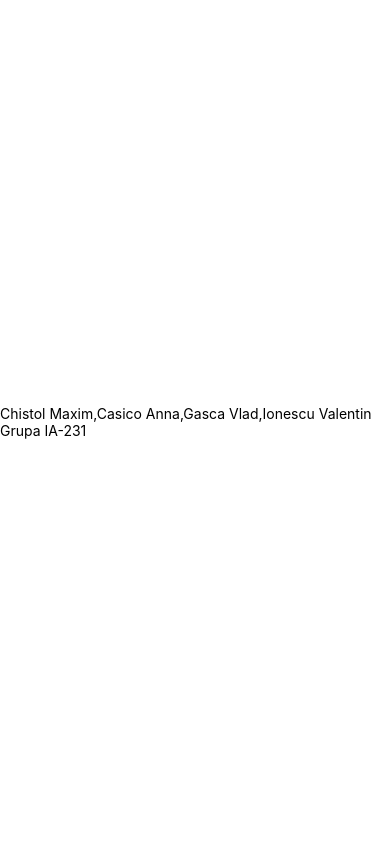
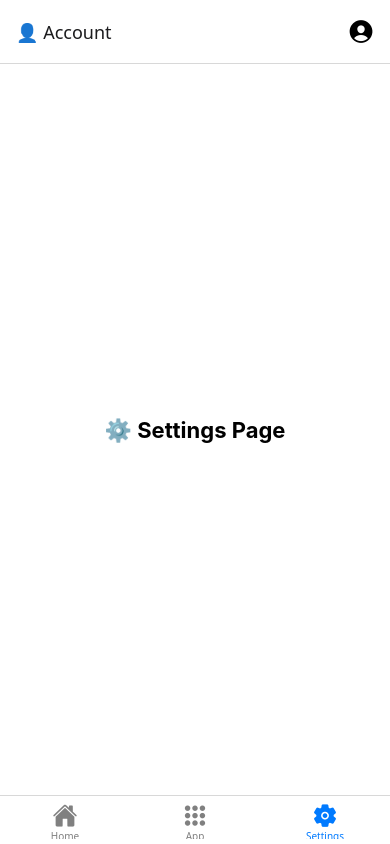
Before and after one commit to MSma1l/Mobile-plication1, a React Native app in the folder Outfitly/: screen /Settings in a window 390 px wide. Built offline with nearby package versions, Linux system fonts and the light colour scheme.

Commit message:
Structura corecta a proiectului si Initializarea proiectului

```diff
--- a/Outfitly/App.tsx
+++ b/Outfitly/App.tsx
@@ -1,20 +1,56 @@
+import React from 'react';
 import { StatusBar } from 'expo-status-bar';
-import { StyleSheet, Text, View } from 'react-native';
+import { NavigationContainer } from '@react-navigation/native';
+import { createBottomTabNavigator } from '@react-navigation/bottom-tabs';
+import { createStackNavigator } from '@react-navigation/stack';
+import { Ionicons } from '@expo/vector-icons';
+
+// Import screens și componente
+import HomeScreen from './SreenPage/HomeScreen';
+import AppScreen from './SreenPage/AppScreen';
+import SettingsScreen from './SreenPage/SettingsScreen';
+import HeaderRight from './components/HeaderRight';
+
+const Tab = createBottomTabNavigator();
+const Stack = createStackNavigator();
+
+function Tabs() {
+  return (
+    <Tab.Navigator
+      screenOptions={({ route }) => ({
+        headerShown: false,
+        tabBarIcon: ({ color, size }) => {
+          let iconName;
+          if (route.name === 'Home') iconName = 'home';
+          else if (route.name === 'App') iconName = 'apps';
+          else if (route.name === 'Settings') iconName = 'settings';
+          return <Ionicons name={iconName} size={size} color={color} />;
+        },
+        tabBarActiveTintColor: '#007AFF',
+        tabBarInactiveTintColor: 'gray',
+      })}
+    >
+      <Tab.Screen name="Home" component={HomeScreen} />
+      <Tab.Screen name="App" component={AppScreen} />
+      <Tab.Screen name="Settings" component={SettingsScreen} />
+    </Tab.Navigator>
+  );
+}
 
 export default function App() {
   return (
-    <View style={styles.container}>
-      <Text>Chistol Maxim,Casico Anna,Gasca Vlad,Ionescu Valentin Grupa IA-231</Text>
+    <NavigationContainer>
+      <Stack.Navigator>
+        <Stack.Screen
+          name="Main"
+          component={Tabs}
+          options={{
+            headerTitle: '👤 Account',
+            headerRight: () => <HeaderRight />,
+          }}
+        />
+      </Stack.Navigator>
       <StatusBar style="auto" />
-    </View>
+    </NavigationContainer>
   );
 }
-
-const styles = StyleSheet.create({
-  container: {
-    flex: 1,
-    backgroundColor: '#fff',
-    alignItems: 'center',
-    justifyContent: 'center',
-  },
-});
--- /dev/null
+++ b/Outfitly/SreenPage/AppScreen.tsx
@@ -0,0 +1,11 @@
+import React from 'react';
+import { View, Text } from 'react-native';
+import { styles } from '../style/global';
+
+export default function AppScreen() {
+  return (
+    <View style={styles.container}>
+      <Text style={styles.text}>📱 App Page</Text>
+    </View>
+  );
+}
--- /dev/null
+++ b/Outfitly/SreenPage/HomeScreen.tsx
@@ -0,0 +1,11 @@
+import React from 'react';
+import { View, Text } from 'react-native';
+import { styles } from '../style/global';
+
+export default function HomeScreen() {
+  return (
+    <View style={styles.container}>
+      <Text style={styles.text}>🏠 Home Page</Text>
+    </View>
+  );
+}
--- /dev/null
+++ b/Outfitly/SreenPage/SettingsScreen.tsx
@@ -0,0 +1,11 @@
+import React from 'react';
+import { View, Text } from 'react-native';
+import { styles } from '../style/global';
+
+export default function SettingsScreen() {
+  return (
+    <View style={styles.container}>
+      <Text style={styles.text}>⚙️ Settings Page</Text>
+    </View>
+  );
+}
--- /dev/null
+++ b/Outfitly/components/HeaderRight.tsx
@@ -0,0 +1,6 @@
+import React from 'react';
+import { Ionicons } from '@expo/vector-icons';
+
+export default function HeaderRight() {
+  return <Ionicons name="person-circle" size={28} color="black" style={{ marginRight: 15 }} />;
+}
--- /dev/null
+++ b/Outfitly/style/global.ts
@@ -0,0 +1,14 @@
+import { StyleSheet } from 'react-native';
+
+export const styles = StyleSheet.create({
+  container: {
+    flex: 1,
+    backgroundColor: '#fff',
+    alignItems: 'center',
+    justifyContent: 'center',
+  },
+  text: {
+    fontSize: 22,
+    fontWeight: 'bold',
+  },
+});
```
Also changed, not shown: Outfitly/hooks/useExample.ts (added, +7 -0 lines), Outfitly/package.json (+11 -2 lines), 2 other files (tests, documents, lock files or other folders).
